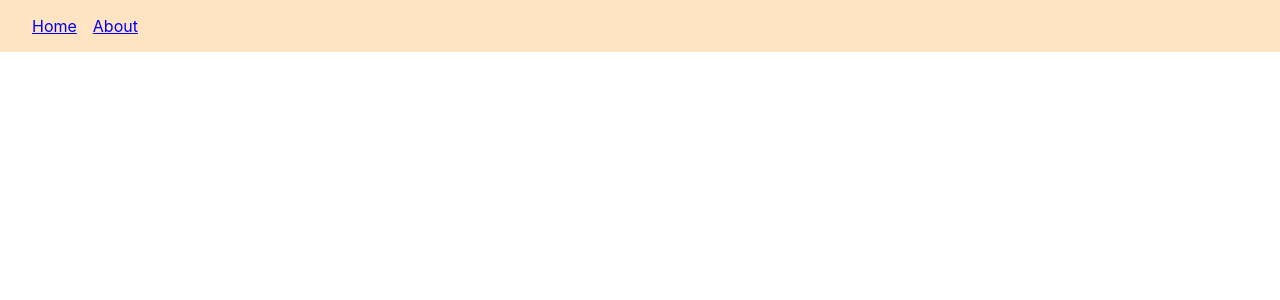
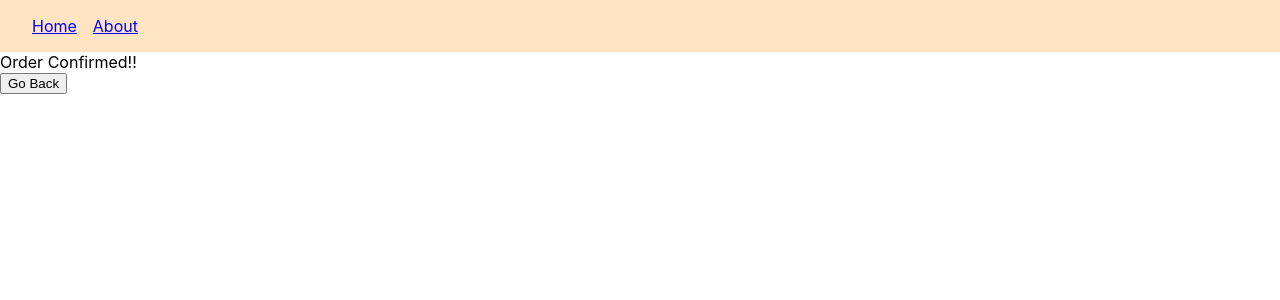
Before and after one commit to bhawesh2000/React-Router, a React (Create React App) app: page /Order-Summary in a window 1280 px wide. Before the commit this address had no page. Shown: the top 300 px of the page. Built offline with nearby package versions, Linux system fonts and the light colour scheme.

Commit message:
Navigate Programatically- on button click navigate to perticular route

```diff
--- a/src/App.js
+++ b/src/App.js
@@ -6,6 +6,7 @@ import { Routes , Route } from 'react-router-dom';
 import Home from './Components/Home';
 import About from './Components/About';
 import Navbar from './Components/Navbar';
+import OrderSummary from './Components/OrderSummary';
 
 
 function App() {
@@ -17,6 +18,7 @@ function App() {
       <Routes>
         <Route path='/' element = {<Home />} />
         <Route path='about' element = {<About />} />
+        <Route path='Order-Summary' element = {<OrderSummary />} />
       </Routes>
     </>
 
--- a/src/Components/Home.js
+++ b/src/Components/Home.js
@@ -1,10 +1,13 @@
 import React from 'react'
+import { useNavigate } from 'react-router-dom'  //to navigate programmatically we use useNavigate hook
 
 function Home() {
+  const navigate = useNavigate() // useNavigate hook return a function which is navigate here
   return (
-    <div>
-      Home Page
-    </div>
+    <>
+    <div>Home Page</div>
+    <button onClick={()=>navigate('Order-Summary')}>Place Order</button> {/* navigate fn take path to which it navigate */}
+    </>
   )
 }
 
--- /dev/null
+++ b/src/Components/OrderSummary.js
@@ -0,0 +1,14 @@
+import React from 'react'
+import { useNavigate } from 'react-router-dom'
+
+function OrderSummary() {
+  const navigate = useNavigate();
+  return (
+    <>
+    <div> Order Confirmed!!</div>
+    <button onClick={()=> navigate(-1)}>Go Back</button>
+    </>
+  )
+}
+
+export default OrderSummary
```
